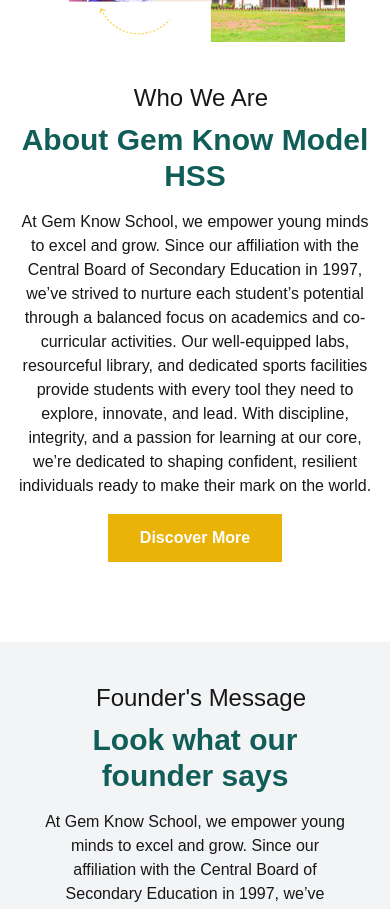
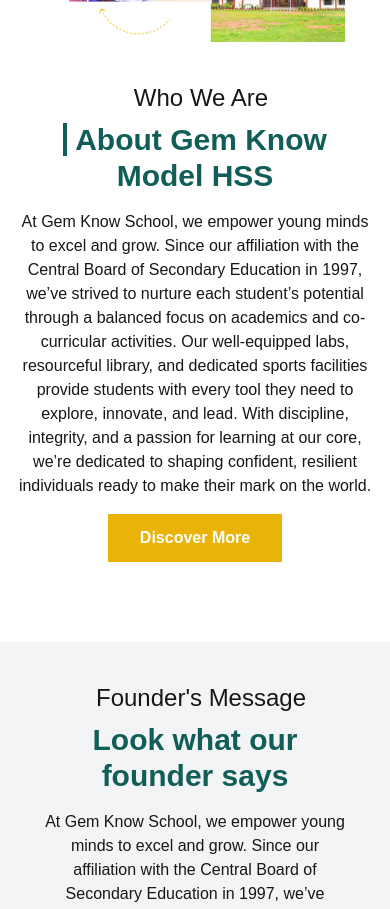
Before and after one commit to DeveloperAromal/Gem-know, a Next.js app: page / in a window 390 px wide. Shown: the part 1160-2069 px from the top of the page. Built offline with nearby package versions, Linux system fonts and the light colour scheme.

Commit message:
hamburger updated

```diff
--- a/app/components/includes/CustomHeader.tsx
+++ b/app/components/includes/CustomHeader.tsx
@@ -86,8 +86,8 @@ export default function CustomHeader() {
           </div>
 
           <ul
-            className={`flex-col gap-2 absolute md:static top-8 left-0 w-full md:w-auto md:flex md:flex-row bg-white transition-transform duration-300 py-20 ${
-              isMenuOpen ? "flex" : "hidden"
+            className={`flex-col gap-2 absolute md:static top-8 left-0 w-full md:w-auto md:flex md:flex-row bg-white transition-transform duration-300  ${
+              isMenuOpen ? "flex py-20" : "hidden"
             } text-teal-700 font-semibold`}
           >
             {[
--- a/app/components/screens/About.tsx
+++ b/app/components/screens/About.tsx
@@ -13,7 +13,7 @@ export default function About() {
             <span className="border-l-4 border-teal-800 mr-2 h-full"></span> Who We Are
           </h2>
           <h2 className="text-3xl md:text-4xl pb-4 text-teal-800 font-semibold">
-            About Gem Know Model HSS
+          <span className="border-l-4 border-teal-800 mr-2"></span>About Gem Know Model HSS
           </h2>
           <p className="text-base md:text-lg pb-4">
             At Gem Know School, we empower young minds to excel and grow.
--- a/app/components/screens/Founder.tsx
+++ b/app/components/screens/Founder.tsx
@@ -6,7 +6,7 @@ export default function Founder() {
       <div className="flex flex-col lg:flex-row justify-center items-center gap-10">
         <div className="text-center lg:text-left max-w-lg">
           <h2 className="text-2xl flex items-center justify-center lg:justify-start mb-2">
-            <span className="border-l-4 border-teal-800 mr-2 h-full"></span> Founder&apos;s Message
+          <span className="border-l-4 border-teal-800 mr-2"></span>Founder&apos;s Message
           </h2>
           <h2 className="text-3xl md:text-4xl pb-4 text-teal-800 font-semibold">
             Look what our founder says
```
